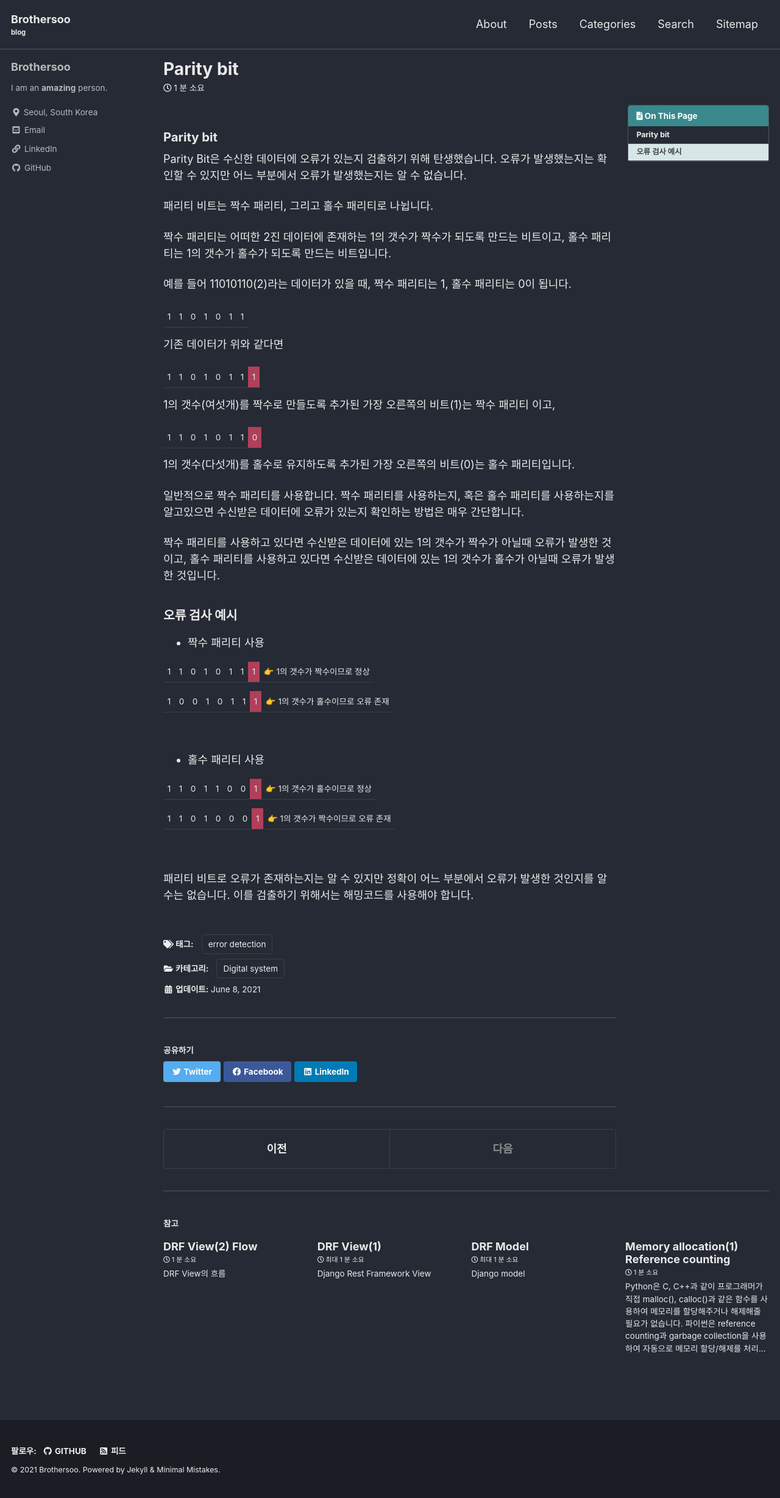
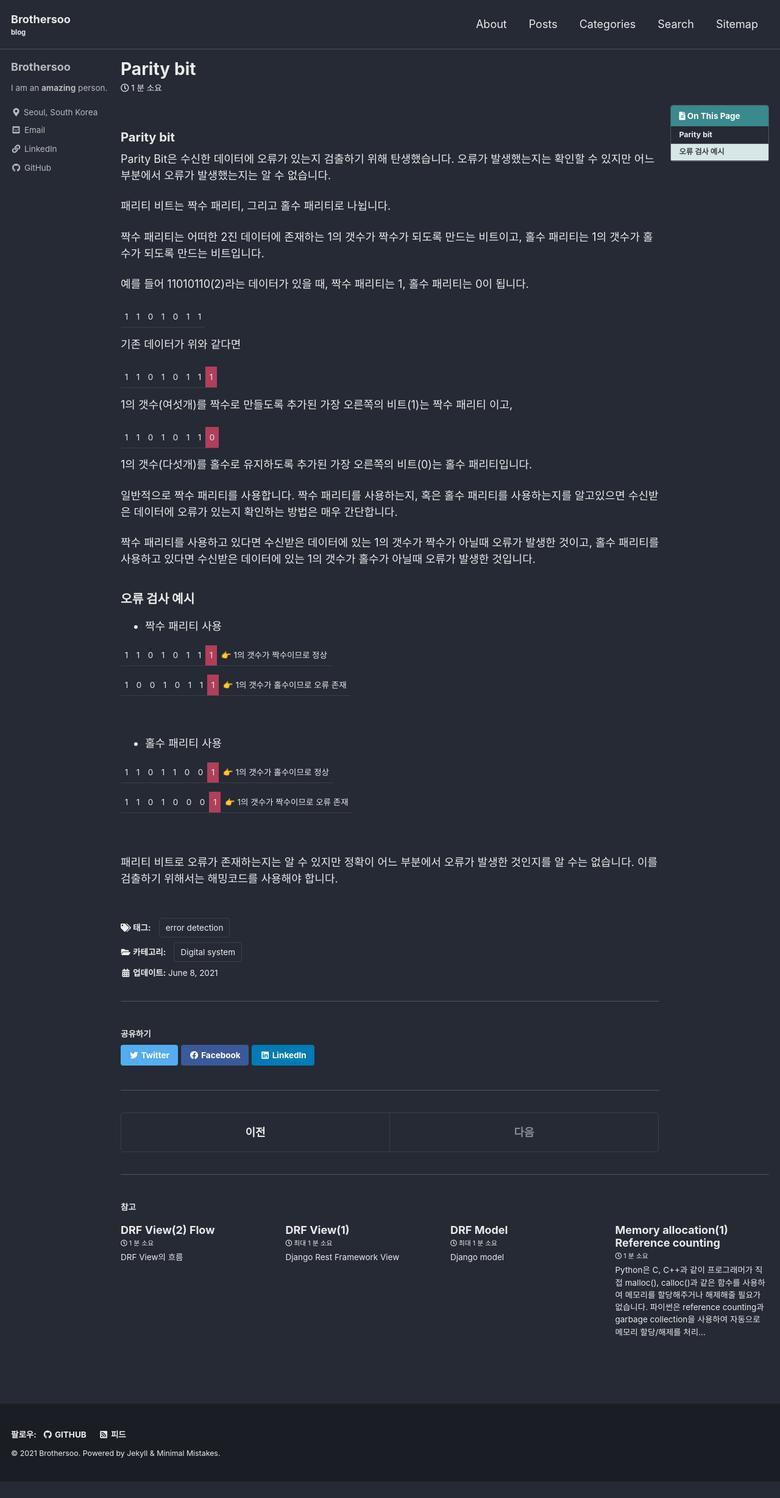
Before and after one commit to brothersoo/brothersoo.github.io, a Jekyll site: the page built from _posts/2021-06-08-parity-bit.md, in a window 1280 px wide. Shown: the whole page at 61% size. Built offline with Jekyll 4.4.1, drawn with Linux system fonts in a browser that asks for light colours; cached includes are drawn as plain includes; after the commit the page ends 2429 px from its top, so only the background shows below that.

Commit message:
MODIFY: side bar size

```diff
--- a/_sass/minimal-mistakes/_variables.scss
+++ b/_sass/minimal-mistakes/_variables.scss
@@ -155,9 +155,9 @@ $max-width: $x-large !default;
    Grid
    ========================================================================== */
 
-$right-sidebar-width-narrow: 150px !default;
-$right-sidebar-width: 250px !default;
-$right-sidebar-width-wide: 350px !default;
+$right-sidebar-width-narrow: 80px !default;
+$right-sidebar-width: 180px !default;
+$right-sidebar-width-wide: 280px !default;
 
 /*
    Other
```
